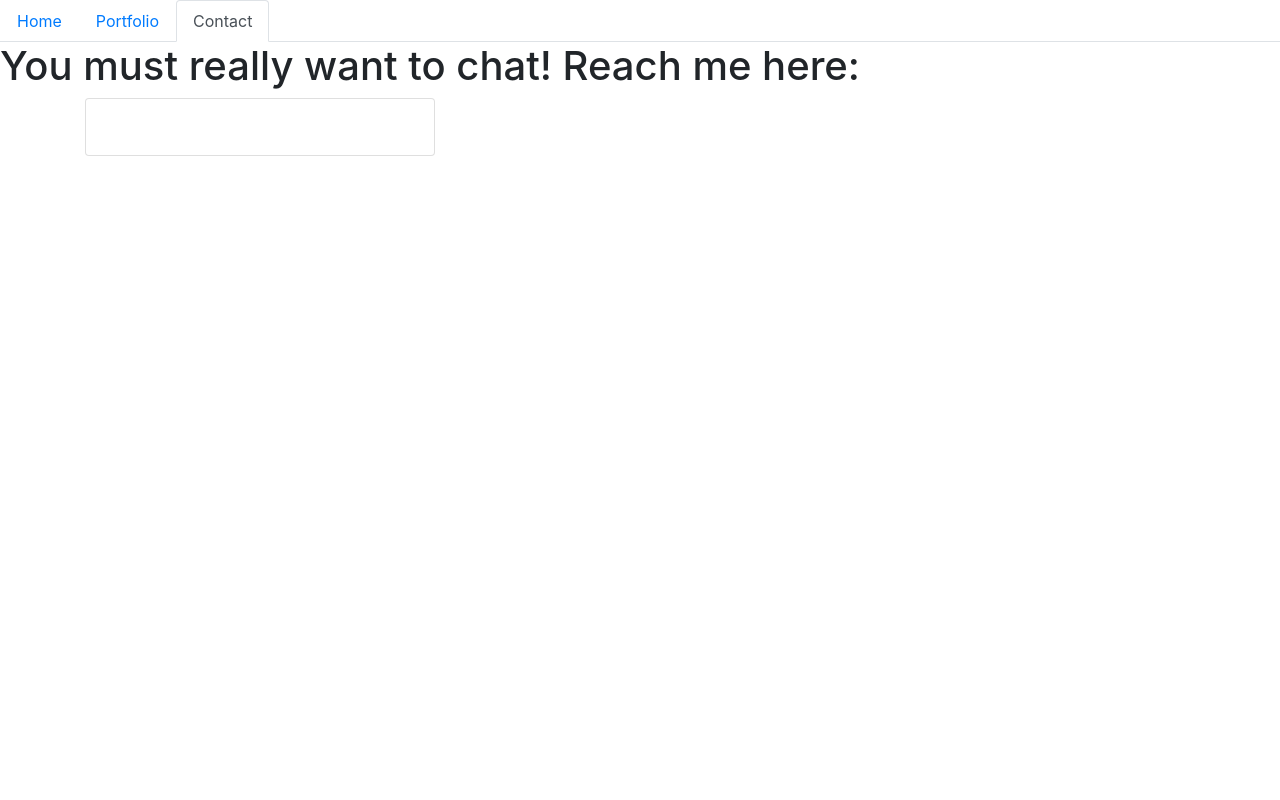
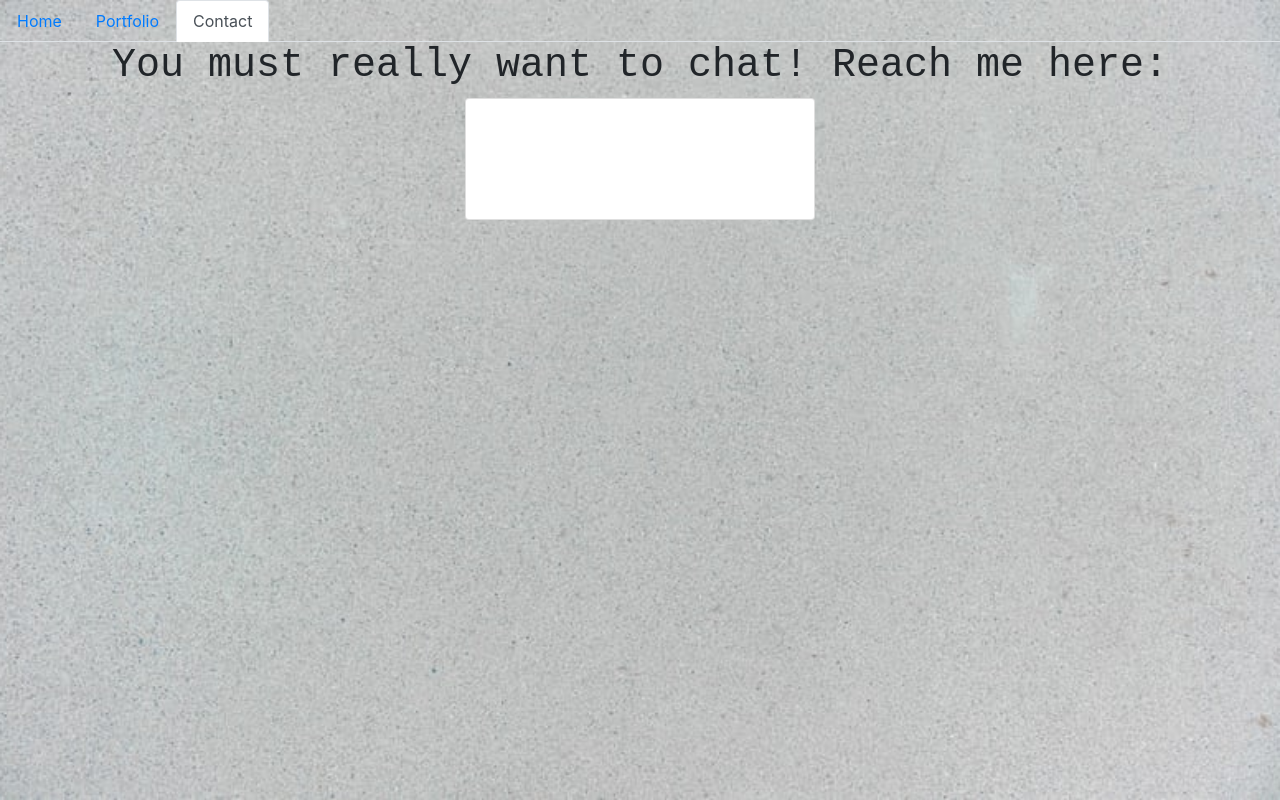
Before and after one commit to ChrisBoisjoli/christopherboisjoli-portfolio, a React (Create React App) app: page /contact in a window 1280 px wide. Built offline with nearby package versions, Linux system fonts and the light colour scheme.

Commit message:
added style.css to home

```diff
--- a/src/components/pages/style.css
+++ b/src/components/pages/style.css
@@ -0,0 +1,67 @@
+body {
+    background-color: gray;
+    background-image: url("./images/background.jpeg");
+    background-color: white;
+    height: auto;
+    background-position: center;
+    background-repeat: no-repeat;
+    background-size: cover;
+    background-attachment: fixed;
+  }
+  .page {
+    color: azure;
+    font-family: "Roboto Mono", monospace;
+    font-size: 30px;
+  }
+  header {
+    font-size: 50px;
+    text-align: center;
+    background-color: whitesmoke;
+    font-family: "Train One", cursive;
+  }
+  .footer {
+    position: fixed;
+    left: 0;
+    bottom: 0;
+    width: 100%;
+    text-align: center;
+  }
+  .headshot {
+    padding: 10px;
+    width: 100%;
+    height: auto;
+    overflow: hidden;
+  }
+  .card {
+    align-items: center;
+    margin: 0 auto;
+    float: none;
+    margin-bottom: 60px;
+    padding: 20px;
+  }
+  .contact {
+    padding: 5px;
+    align-items: center;
+    color: gray;
+  }
+  .contactHeader {
+    text-align: center;
+    font-family: "Roboto Mono", monospace;
+  }
+  .live {
+    color: gray;
+  }
+  .call {
+    float: none;
+  }
+  .card-title {
+    font-family: "Roboto Mono", monospace;
+  }
+  .card-text {
+    font-family: "Roboto Mono", monospace;
+  }
+  .reach{
+      margin: 0 auto;
+    float: none;
+    margin-bottom: 60px;
+  }
```
